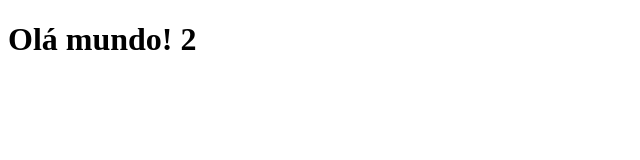
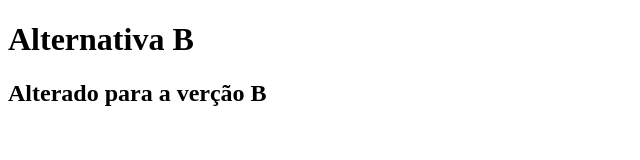
Before and after one commit to StonioYcon/git-aula-1, a plain HTML site: page index.html in a window 1280 px wide. Shown: the whole page, without its empty margins (0-640 px from the left). Drawn offline with Linux system fonts and the light colour scheme.

Commit message:
mais uma verção atualizada

```diff
--- a/index.html
+++ b/index.html
@@ -6,6 +6,7 @@
     <title>Git Aula 1</title>
 </head>
 <body>
-    <h1>Olá mundo! 2</h1>
+    <h1>Alternativa B</h1>
+    <h2>Alterado para a verção B</h2>
 </body>
 </html>
```
